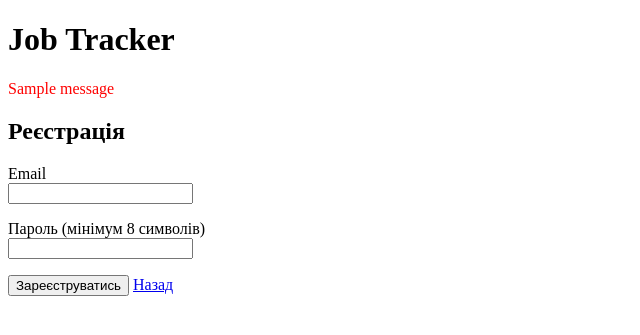
After one commit to mayhemGG1/job-tracker, a Flask app: page /register in a window 1280 px wide. The commit adds this page. Shown: the top 335 px of the page, without its empty margins (0-640 px from the left). Run offline with Flask 3, Linux system fonts and the light colour scheme; tables that the repository leaves empty hold one stand-in row (values such as "Sample post"); one stand-in notice (Sample message) is shown.

Commit message:
Add User model and registration

```diff
--- a/app.py
+++ b/app.py
@@ -1,11 +1,13 @@
-from flask import Flask, render_template, request, redirect
+from flask import Flask, render_template, request, redirect, flash
 from flask_sqlalchemy import SQLAlchemy
 from datetime import date
+from werkzeug.security import generate_password_hash, check_password_hash
 import os
 
 app = Flask(__name__)
 
 app.config['SQLALCHEMY_DATABASE_URI'] = os.environ.get("DATABASE_URL" , "sqlite:///jobs.db")
+app.config['SECRET_KEY'] = os.environ.get("SECRET_KEY", "dev-only-change-me")
 
 db = SQLAlchemy(app)
 
@@ -18,6 +20,17 @@ class Application(db.Model):
     date_applied = db.Column(db.Date, default=date.today)
     url = db.Column(db.String(300))
     notes = db.Column(db.Text)
+
+class User(db.Model):
+    id = db.Column(db.Integer, primary_key=True)
+    email = db.Column(db.String(120), unique=True, nullable=False)
+    password_hash = db.Column(db.String(256), nullable=False)
+
+    def set_password(self, password):
+        self.password_hash = generate_password_hash(password)
+
+    def check_password(self, password):
+        return check_password_hash(self.password_hash, password)
 
 with app.app_context():
     db.create_all()
@@ -67,5 +80,26 @@ def edit(id):
         return redirect("/")
     return render_template("edit.html", application=application)
 
+@app.route("/register", methods=["GET", "POST"])
+def register():
+    if request.method == "POST":
+        email = request.form["email"].strip().lower()
+        password = request.form["password"]
+
+        if len(password) < 8:
+            flash("Пароль має містити щонайменше 8 символів")
+            return redirect("/register")
+
+        if db.session.execute(db.select(User).where(User.email == email)).scalar_one_or_none() is not None:
+            flash("Користувач з таким email уже є")
+            return redirect("/register")
+
+        u = User(email=email)
+        u.set_password(password)
+        db.session.add(u)
+        db.session.commit()
+        return redirect("/")
+    return render_template("register.html")
+
 if __name__ == '__main__':
    app.run()
--- a/requirements.txt
+++ b/requirements.txt
@@ -3,6 +3,7 @@ click==8.5.0
 contourpy==1.4.0
 cycler==0.12.1
 Flask==3.1.3
+Flask-Login==0.6.3
 Flask-SQLAlchemy==3.1.1
 fonttools==4.66.1
 iniconfig==2.3.0
--- a/templates/base.html
+++ b/templates/base.html
@@ -7,6 +7,13 @@
 </head>
 <body>
     <h1>Job Tracker</h1>
+
+    {% with messages = get_flashed_messages() %}
+        {% for message in messages %}
+        <p style="color: red;">{{ message }}</p>
+        {% endfor %}
+    {% endwith %}
+
     {% block content %}{% endblock %}
 </body>
 </html>
--- /dev/null
+++ b/templates/register.html
@@ -0,0 +1,18 @@
+{% extends "base.html" %}
+
+{% block content %}
+<h2>Реєстрація</h2>
+
+<form method="post">
+    <p>
+        <label>Email<br>
+        <input type="email" name="email" maxlength="120" required></label>
+    </p>
+    <p>
+        <label>Пароль (мінімум 8 символів)<br>
+        <input type="password" name="password" minlength="8" required></label>
+    </p>
+    <button type="submit">Зареєструватись</button>
+    <a href="{{ url_for('index') }}">Назад</a>
+</form>
+{% endblock %}
```
Also changed, not shown: templates/login.html (added, +18 -0 lines).
